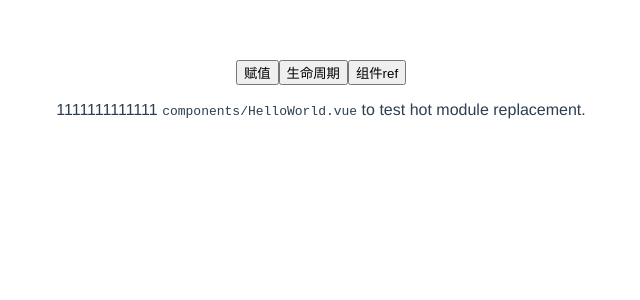
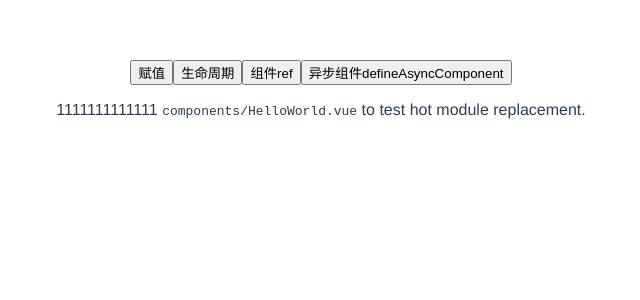
Before and after one commit to rzh11111111/vue3-test, a Vue app: page / in a window 1280 px wide. Shown: the top 300 px of the page, without its empty margins (319-959 px from the left). Built offline with nearby package versions, Linux system fonts and the light colour scheme.

Commit message:
feat:异步组件

```diff
--- /dev/null
+++ b/src/components/defineAsyncCom.vue
@@ -0,0 +1,53 @@
+
+<template>
+   <div class="popup">
+       <div class="content">
+           <h4> Login to your account </h4>
+           <input type="text" placeholder="Email" />
+           <input type="password" placeholder="Password" />
+           <button> Log in </button>
+       </div>
+   </div>
+</template>
+
+<script>
+
+</script>
+
+<style scoped>
+.popup {
+    position: fixed;
+    width: 100%;
+    top: ;
+    left: ;
+    height: 100%;
+    background-color: rgba(, , , 0.2);
+    display: flex;
+    justify-content: center;
+    align-items: center;
+}
+.content {
+   min-width: 200px;
+   width: 30%;
+   background: #fff;
+   height: 200px;
+   padding: 10px;
+   border-radius: 5px;
+}
+input[type="text"], input[type="password"] {
+    border: ;
+    outline: ;
+    border-bottom: 1px solid #eee;
+    width: 80%;
+    margin:  auto;
+    font-size: 0.5em;
+}
+button {
+   border: ;
+   margin-top: 50px;
+   background-color:#8e44ad;
+   color: #fff;
+   padding: 5px 10px;
+   font-size: 0.5em;
+}
+</style>
--- a/src/router/index.js
+++ b/src/router/index.js
@@ -26,6 +26,11 @@ const routes = [
     component: ()=>import('../views/ref.vue'),
   },
   {
+    path: "/defineAsyncComponent",
+    name: "defineAsyncComponent",
+    component: ()=>import('../views/defineAsyncComponent.vue'),
+  },
+  {
     path: "/test1",
     name: "test1",
     component: test1,
--- /dev/null
+++ b/src/views/defineAsyncComponent.vue
@@ -0,0 +1,69 @@
+<template>
+     <button @click="show = true"> Login </button>
+  <login-popup v-if="show" />
+
+</template>
+<script setup>
+import { ref, defineAsyncComponent } from 'vue'
+// import LoginPopup from '../defineAsyncCom.vue'
+// 使用 Vue3 的 DefileAsyncComponent功能可让我们懒加载组件，说白了就是创建一个只有在需要时才会加载的异步组件。
+
+// 不带选项的异步组件
+const LoginPopup = defineAsyncComponent(() => import('../components/defineAsyncCom.vue'))
+
+// 带选项的异步组件
+const asyncModalWithOptions = defineAsyncComponent({
+  loader: () => import('../components/defineAsyncCom.vue'),
+  delay: 200,
+  timeout: 3000,
+})
+
+const show = ref(false)
+
+
+
+
+
+
+</script>
+
+
+
+<style scoped>
+.popup {
+    position: fixed;
+    width: 100%;
+    top: ;
+    left: ;
+    height: 100%;
+    background-color: rgba(, , , 0.2);
+    display: flex;
+    justify-content: center;
+    align-items: center;
+}
+.content {
+   min-width: 200px;
+   width: 30%;
+   background: #fff;
+   height: 200px;
+   padding: 10px;
+   border-radius: 5px;
+}
+input[type="text"], input[type="password"] {
+    border: ;
+    outline: ;
+    border-bottom: 1px solid #eee;
+    width: 80%;
+    margin:  auto;
+    font-size: 0.5em;
+}
+button {
+   border: ;
+   margin-top: 50px;
+   background-color:#8e44ad;
+   color: #fff;
+   padding: 5px 10px;
+   font-size: 0.5em;
+}
+
+</style>
--- a/src/views/home.vue
+++ b/src/views/home.vue
@@ -26,6 +26,10 @@ const page = reactive([
         name:'组件ref',
         push:'/ref'
     },
+    {
+        name:'异步组件defineAsyncComponent',
+        push:'/defineAsyncComponent'
+    },
 ] )
 
 
```
